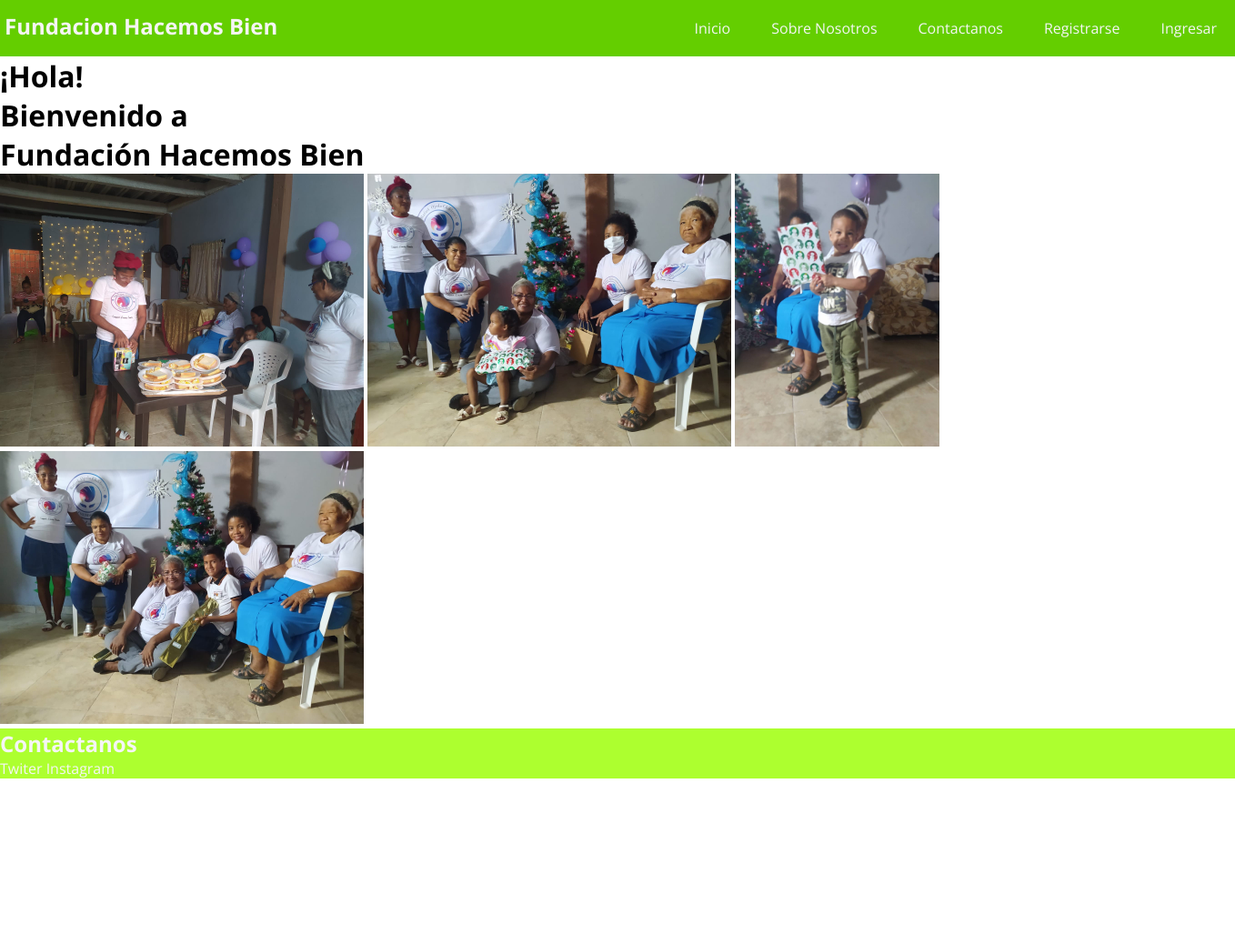
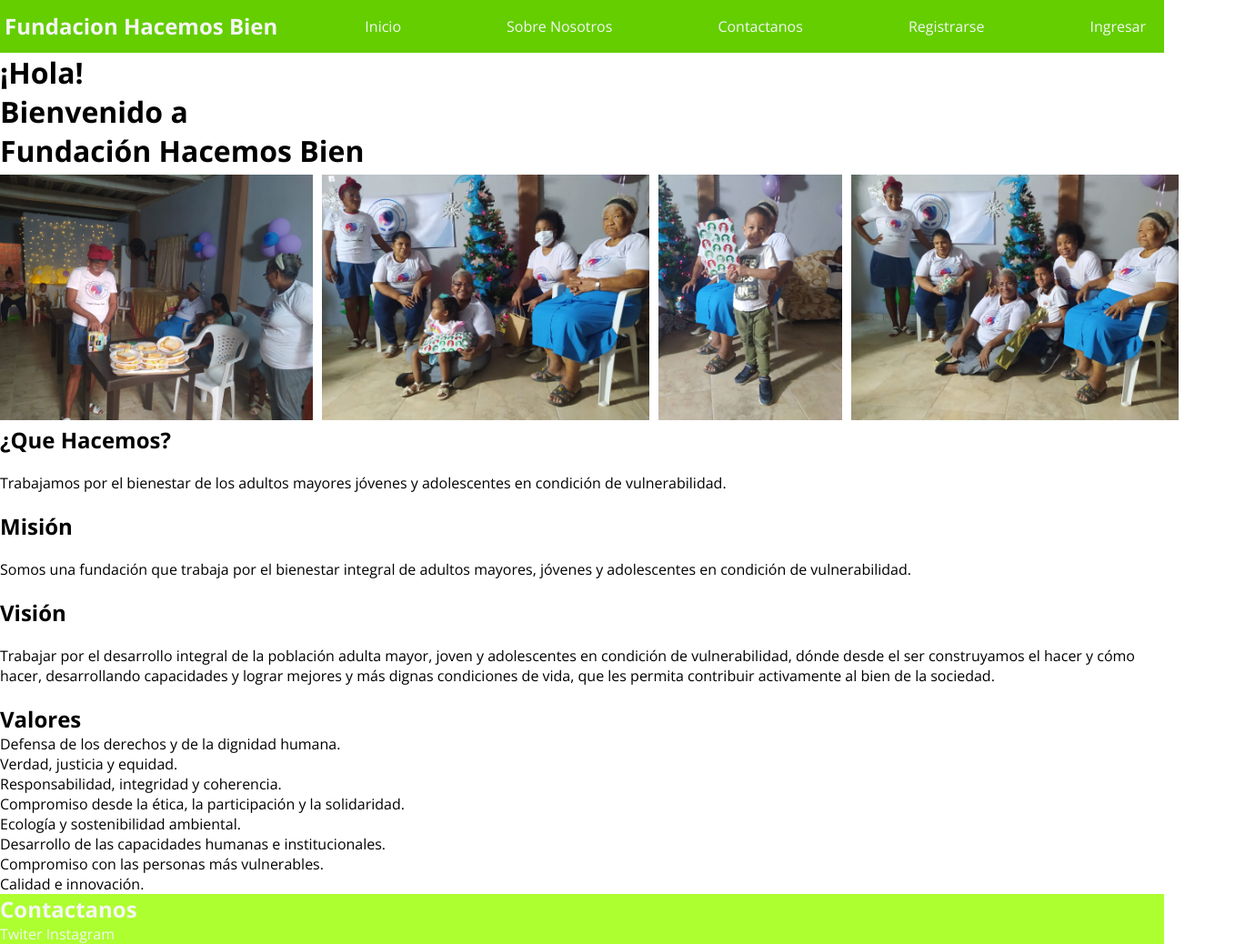
Before and after one commit to Hdev1423/Fund.-Hacemos-Bien, a plain HTML site: page index.html in a window 1280 px wide. Shown: the whole page at 91% size, 1358 px wide, since content can reach past the window. Before the commit the page ends 856 px from the top, so only its background shows below. Drawn offline with nearby package versions, Linux system fonts and the light colour scheme.

Commit message:
Se escribio una seccion llamada sobre nosotros

```diff
--- a/index.html
+++ b/index.html
@@ -8,20 +8,39 @@
     <body>
         <nav class="menu">
             <h2>Fundacion Hacemos Bien</h2>
-            <ul class="menu_list">
-                <li class="menu_items"><a href="#">Inicio</a></li>
-                <li class="menu_items"><a href="#">Sobre Nosotros</a></li>
-                <li class="menu_items"><a href="#">Contactanos</a></li>
-                <li class="menu_items"><a href="#">Registrarse</a></li>
-                <li class="menu_items"><a href="#">Ingresar</a></li>
-            </ul>
+                <a href="#">Inicio</a>
+                <a href="#">Sobre Nosotros</a>
+                <a href="#">Contactanos</a>
+                <a href="#">Registrarse</a>
+                <a href="#">Ingresar</a>
         </nav>
         <main>
             <h1>¡Hola!<br>Bienvenido a<br>Fundación Hacemos Bien</h1>
-            <img src="imagenes/WhatsApp Image 2023-11-25 at 5.01.07 PM (1).jpeg" >
-            <img src="imagenes/WhatsApp Image 2023-11-25 at 5.01.07 PM.jpeg" >
-            <img src="imagenes/WhatsApp Image 2023-11-25 at 5.02.56 PM (2).jpeg" >
-            <img src="imagenes/WhatsApp Image 2023-11-25 at 5.02.56 PM.jpeg" >
+            <div class="galeria_img">
+                <img src="imagenes/WhatsApp Image 2023-11-25 at 5.01.07 PM (1).jpeg" >
+                <img src="imagenes/WhatsApp Image 2023-11-25 at 5.01.07 PM.jpeg" >
+                <img src="imagenes/WhatsApp Image 2023-11-25 at 5.02.56 PM (2).jpeg" >
+                <img src="imagenes/WhatsApp Image 2023-11-25 at 5.02.56 PM.jpeg" >
+            </div>
+            <section class="about_us">
+                <h2>¿Que Hacemos?</h2>
+                <p>Trabajamos por el bienestar de los adultos mayores jóvenes y adolescentes en condición de vulnerabilidad.</p>
+                <h2>Misión</h2>
+                <p>Somos una fundación que trabaja por el bienestar integral de adultos mayores, jóvenes y adolescentes en condición de vulnerabilidad.</p>
+                <h2>Visión</h2>
+                <p>Trabajar  por el desarrollo integral de la población adulta mayor, joven y adolescentes en condición de vulnerabilidad, dónde desde el ser construyamos el hacer y cómo hacer,  desarrollando capacidades y lograr mejores y más dignas condiciones de vida, que les permita contribuir activamente al bien de la sociedad.</p>
+                <h2>Valores</h2>
+                <ul>
+                    <li>Defensa de los derechos y de la dignidad humana.</li>
+                    <li>Verdad, justicia y equidad.</li>
+                    <li>Responsabilidad, integridad y coherencia.</li>
+                    <li>Compromiso desde la ética, la participación y la solidaridad.</li>
+                    <li>Ecología y sostenibilidad ambiental.</li>
+                    <li>Desarrollo de las capacidades humanas e institucionales.</li>
+                    <li>Compromiso con las personas más  vulnerables.</li>
+                    <li>Calidad e innovación.</li>
+                </ul>
+            </section>
         </main>
         <footer>
             <h2>Contactanos</h2>
--- a/style.css
+++ b/style.css
@@ -3,31 +3,27 @@
     padding: 0;
     margin: 0;
     font-family: 'Open Sans', sans-serif;
+    box-sizing: border-box;
 }
-
+body{
+    padding: auto;
+    margin: auto;
+}
 footer{
     background-color: greenyellow;
-    width: 1358px;
 }
 footer h2{
     color: whitesmoke;
 }
 .menu{
-    width: 1358px;
     background-color: #64CE00;
     display: flex;
     justify-content: space-between;
-    margin: 0 auto;
 }
-
-.menu_list{
-    align-content: center;
-}
-.menu_items{
+.menu a{
     list-style: none;
-    margin-left: 5px;
-    padding: 20px;
-    float: left;
+    margin-right: 2px;
+    padding: 18px;
     cursor: pointer;
 }
 .links{
@@ -40,11 +36,19 @@ footer h2{
     margin-top: 12px;
     color: whitesmoke;
 }
-.menu_items a{
+.menu a{
     color: whitesmoke;
     text-decoration: none;
 }
-
+.galeria_img{
+    display: flex;
+    justify-content: center;
+    align-items: center;
+}
 img{
-    height: 300px;
+    height: 280px;
+    padding: 5px;
 }
+main p{
+    margin: 20px 0 20px 0;
+}
```
